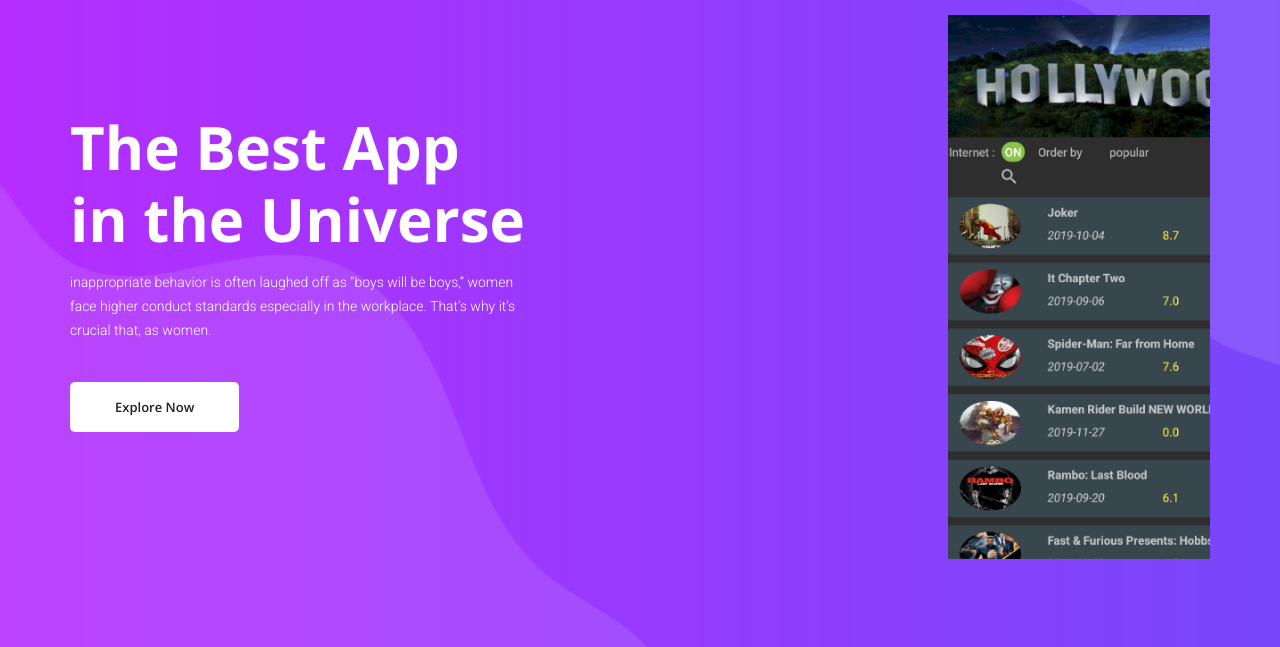
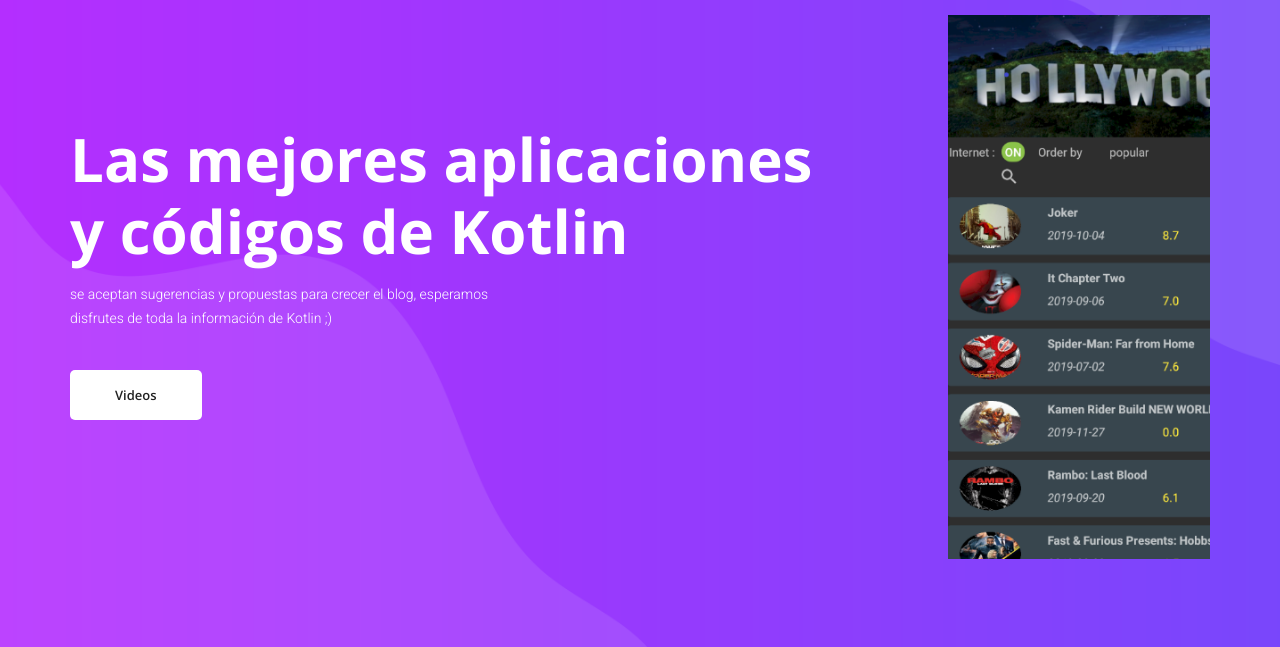
Before and after one commit to johnny3young/johnny3young.github.io, a plain HTML site: page index.html in a window 1280 px wide. Shown: the part 155-802 px from the top of the page. Drawn offline with nearby package versions, Linux system fonts and the light colour scheme.

```diff
--- a/index.html
+++ b/index.html
@@ -69,9 +69,9 @@
 				<div class="container">
 					<div class="row banner_content">
 						<div class="col-lg-9">
-							<h2>The Best App <br />in the Universe</h2>
-							<p>inappropriate behavior is often laughed off as “boys will be boys,” women face higher conduct standards especially in the workplace. That’s why it’s crucial that, as women.</p>
-							<a class="banner_btn" href="#">Explore Now</a>
+							<h2>Las mejores aplicaciones <br /> y códigos de Kotlin</h2>
+							<p>se aceptan sugerencias y propuestas para crecer el blog, esperamos disfrutes de toda la información de Kotlin ;)</p>
+							<a class="banner_btn" href="https://www.youtube.com/channel/UCNG23o2mjagAJGf-TNOpZnw/videos?view=0&sort=dd&shelf_id=0&view_as=subscriber">Videos</a>
 						</div>
 						<div class="col-lg-3">
 							<div class="banner_map_img">
```
Also changed, not shown: img/favicon.png, img/favicon2.png (added), img/logo.png, img/logo2.png (added).
